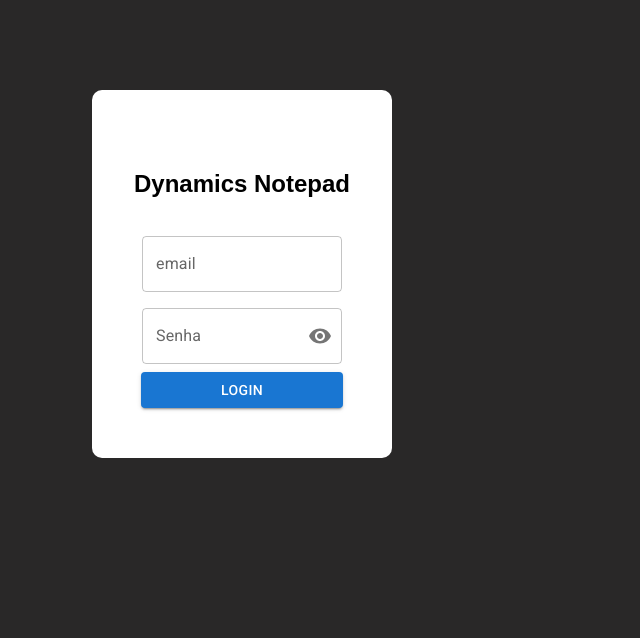
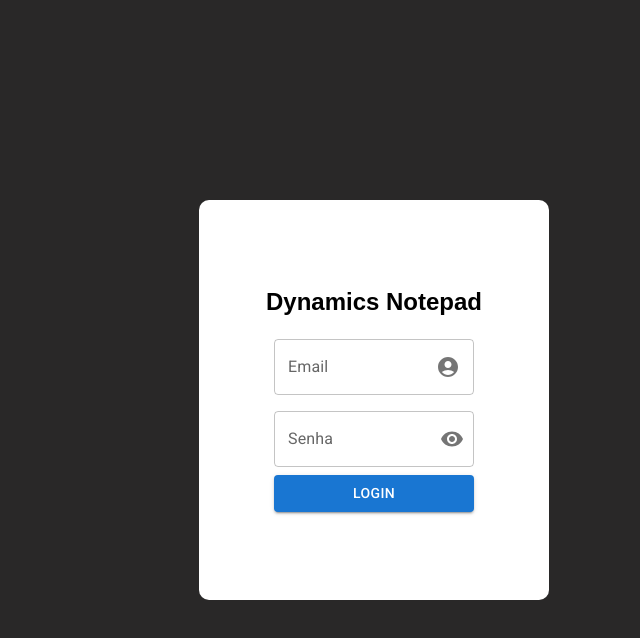
Before and after one commit to guilhermesoares05/todo, a React (Create React App) app: page /login in a window 1280 px wide. Shown: the top 638 px of the page, without its empty margins (266-906 px from the left). Built offline with nearby package versions, Linux system fonts and the light colour scheme; no server answers.

Commit message:
Finalizado veriicação da pagina de login, proxima etapa é a conexão com firebase para realizar o login

```diff
--- a/src/App.js
+++ b/src/App.js
@@ -2,7 +2,8 @@ import React, { useState, useEffect } from 'react';
 import { Routes, Route, Link } from "react-router-dom";
 import Home from './assets/pages/home/Home';
 import Todo from './assets/pages/todo/Todo';
-import Login from './assets/pages/login/Login'
+import Login from './assets/pages/login/Login';
+import './style.css';
 
 const App = () => {
   return (
--- a/src/assets/pages/Css/style.css
+++ /dev/null
@@ -1,30 +0,0 @@
-
-body{
-    background: #292828;
-}
-
-#formLogin{
-    display: flex;
-    background: #fff;
-    border-radius: 10px;
-    margin-left: 350px;
-    margin-right: 300px;
-    margin-top: 90px;
-    padding-bottom: 50px;
-    width: 300px;
-}
-
-#logo{
-    margin-top: -100px;
-    margin-bottom: 10px;
-    font-family: Arial, Helvetica, sans-serif;
-}
-
-@media(max-width: 690px){
-    #formLogin{
-        width: 100%;
-        margin: 0;
-        margin-top: 180px;
-
-    }
-}
--- a/src/assets/pages/components/inputPassword.js
+++ /dev/null
@@ -1,62 +0,0 @@
-import * as React from 'react';
-import IconButton from '@mui/material/IconButton';
-import OutlinedInput from '@mui/material/OutlinedInput';
-import InputLabel from '@mui/material/InputLabel';
-import InputAdornment from '@mui/material/InputAdornment';
-import FormControl from '@mui/material/FormControl';
-import Visibility from '@mui/icons-material/Visibility';
-import VisibilityOff from '@mui/icons-material/VisibilityOff';
-
-const InputPasswords = () => {
-
-    const [values, setValues] = React.useState({
-        amount: '',
-        password: '',
-        weight: '',
-        weightRange: '',
-        showPassword: false,
-      });
-
-      const handleChange = (prop) => (event) => {
-        setValues({ ...values, [prop]: event.target.value });
-      };
-
-      const handleClickShowPassword = () => {
-        setValues({
-          ...values,
-          showPassword: !values.showPassword,
-        });
-      };
-
-      const handleMouseDownPassword = (event) => {
-        event.preventDefault();
-      };
-
-
-    return (
-        <FormControl sx={{ m: 1, width: '25ch' }} variant="outlined">
-            <InputLabel htmlFor="outlined-adornment-password">Senha</InputLabel>
-            <OutlinedInput
-                id="outlined-adornment-password"
-                type={values.showPassword ? 'text' : 'password'}
-                value={values.password}
-                onChange={handleChange('password')}
-                endAdornment={
-                    <InputAdornment position="end">
-                        <IconButton
-                            aria-label="toggle password visibility"
-                            onClick={handleClickShowPassword}
-                            onMouseDown={handleMouseDownPassword}
-                            edge="end"
-                        >
-                            {values.showPassword ? <VisibilityOff /> : <Visibility />}
-                        </IconButton>
-                    </InputAdornment>
-                }
-                label="Password"
-            />
-        </FormControl>
-    );
-}
-
-export default InputPasswords;
--- a/src/assets/pages/home/Home.js
+++ b/src/assets/pages/home/Home.js
@@ -16,9 +16,6 @@ import FormatListNumberedRtlIcon from '@mui/icons-material/FormatListNumberedRtl
 //import firebase
 import myApp from "../../core/firebaseConfig"
 import "firebase/compat/firestore";
-
-//campo de senha
-import InputPassword from '../components/inputPassword'
 
 const Home = () => {
     const menuHome = React.createRef();
@@ -50,7 +47,6 @@ const Home = () => {
         <Grid
             container
             style={{
-
             }}
         >
             {/*Item do menu */}
@@ -139,9 +135,6 @@ const Home = () => {
                     component="h1">
                     Bloco de notas
                 </Typography>
-                <br />
-                <br />
-                <InputPassword />
             </Grid>
         </Grid>
     );
--- a/src/assets/pages/login/Login.jsx
+++ b/src/assets/pages/login/Login.jsx
@@ -1,4 +1,9 @@
+//import React e hooks
 import React from 'react';
+
+//imports mui
+import Container from '@mui/material/Container';
+import Box from '@mui/material/Box';
 import { Grid, TextField, Button } from '@mui/material';
 import { AccountCircle } from '@mui/icons-material';
 import IconButton from '@mui/material/IconButton';
@@ -9,8 +14,8 @@ import FormControl from '@mui/material/FormControl';
 import Visibility from '@mui/icons-material/Visibility';
 import VisibilityOff from '@mui/icons-material/VisibilityOff';
 
-//imports css
-import Style from '../Css/style.css'
+//import css
+import "./style.css";
 
 //login components
 const Login = () => {
@@ -37,37 +42,65 @@ const Login = () => {
     const handleMouseDownPassword = (event) => {
         event.preventDefault();
     };
-    return(
-        <>
-            <Grid  id='formLogin' style={Style}>
-            <Grid container
-                    item
-                    marginTop='20vh'
+    return (
+        <Grid
+            container
+            justifyContent='center'
             alignItems='center'
             direction='column'
-                    justify='space-between'
+            className='pageLogin'
+            style={{
+                height: '100vh'
+            }}
         >
-                <Grid id='logo' style={Style}>
+            <Grid
+                container
+                item
+                justifyContent='center'
+                alignItems='center'
+                direction='column'
+                style={{
+                    backgroundColor: '#fff',
+                    width: '350px',
+                    height: '400px',
+                    borderRadius: '10px'
+                }}
+            >
+                <Grid
+                    className='logo'
+                    item
+                    style={{
+                        marginBottom: '15px'
+                    }}
+                >
                     <h2>Dynamics Notepad</h2>
                 </Grid>
-                <TextField
-                    sx={{ m: 1, width: '25ch' }}
-                    id='text-form'
+
+                <Grid
+                    container
+                    item
+                    justifyContent='center'
+                    alignItems='center'
+                    direction='column'
+                >
+                    <FormControl sx={{ m: 1, width: '25ch' }} variant="outlined">
+                        <InputLabel htmlFor="outlined-adornment-password">Email</InputLabel>
+                        <OutlinedInput
                             label='email'
                             type='email'
                             margin='normal'
-                    inputProps={{startAdornment: (
-                        <InputAdornment position="start">
+                            endAdornment={
+                                <InputAdornment position="end">
                                     <AccountCircle />
                                 </InputAdornment>
-                    ),
-                    }}
+                            }
                         />
+                    </FormControl>
 
-            <FormControl id='text-form' sx={{ m: 1, width: '25ch' }} variant="outlined">
+                    <FormControl sx={{ m: 1, width: '25ch' }} variant="outlined">
                         <InputLabel htmlFor="outlined-adornment-password">Senha</InputLabel>
                         <OutlinedInput
-                            id="outlined-adornment-password"
+                            label="Password"
                             type={values.showPassword ? 'text' : 'password'}
                             value={values.password}
                             onChange={handleChange('password')}
@@ -83,15 +116,29 @@ const Login = () => {
                                     </IconButton>
                                 </InputAdornment>
                             }
-                            label="Password"
                         />
                     </FormControl>
-                    <Button color='primary' variant='contained' style={{paddingLeft:'80px', paddingRight:'80px'}}>
+                </Grid>
+
+                <Grid
+                    container
+                    item
+                    justifyContent='center'
+                    alignItems='center'
+                    direction='row'
+                >
+                    <Button
+                        color='primary'
+                        variant='contained'
+                        style={{
+                            width:'200px'
+                        }}
+                    >
                         Login
                     </Button>
                 </Grid>
             </Grid>
-        </>
+        </Grid>
     )
 }
 
--- /dev/null
+++ b/src/assets/pages/login/style.css
@@ -0,0 +1,8 @@
+
+.pageLogin{
+    background: #292828;
+}
+
+.logo{
+    font-family: Arial, Helvetica, sans-serif;
+}
--- /dev/null
+++ b/src/style.css
@@ -0,0 +1,4 @@
+*{
+    margin: 0;
+    padding: 0;
+}
```
Lines whose indentation alone changed are shown as unchanged.
